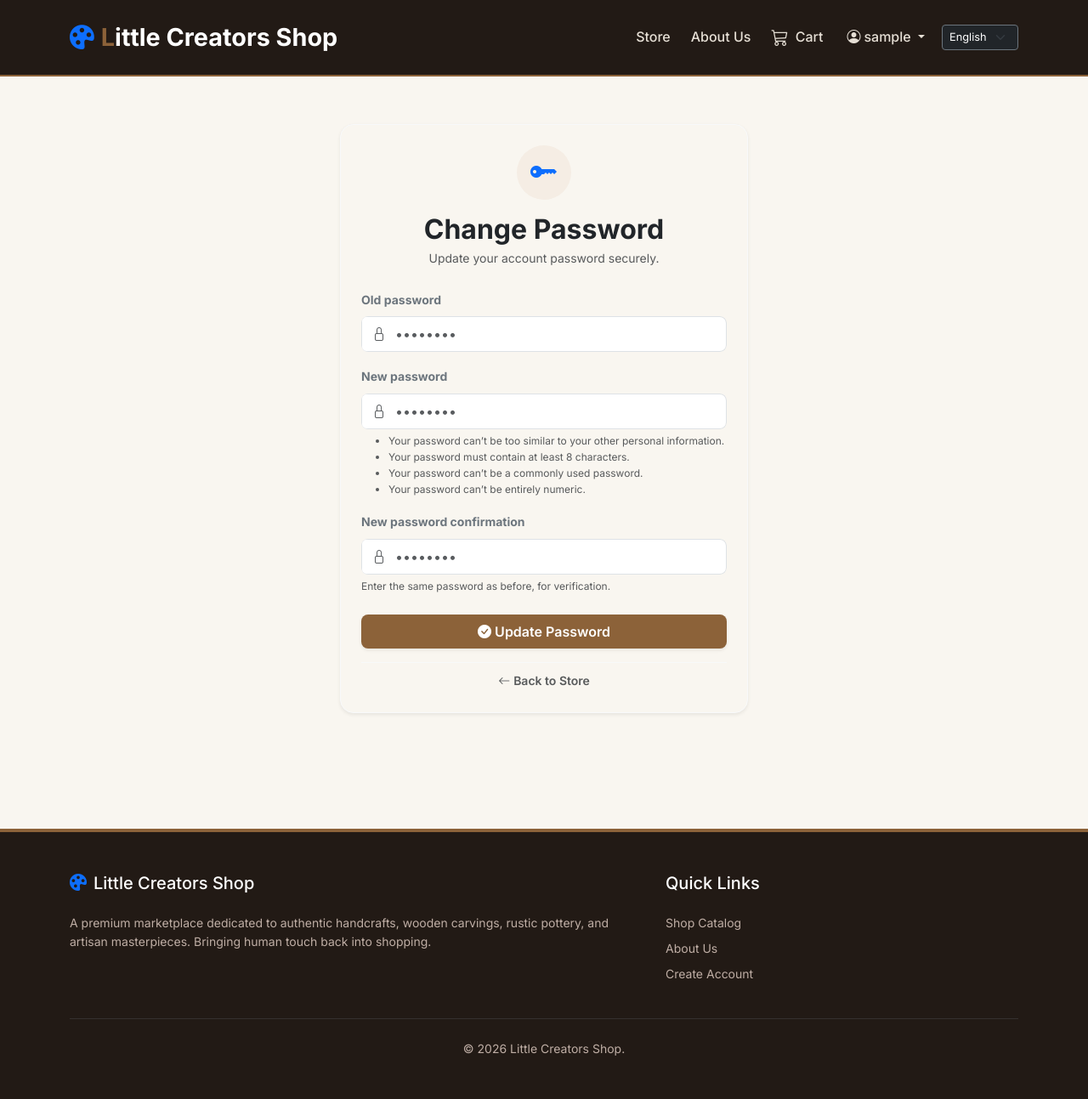
After one commit to melkadi84/SoffianProject, a Django app: page /password-change/ in a window 1280 px wide. The commit adds this page. Shown: the whole page at 85% size. Run offline with Django 5.2, Linux system fonts and the light colour scheme; the visitor is signed in with stand-in values (Sample User, id 1); data comes from the database, SQL or seed files in the repository; data that the repository does not hold is empty; parts of the project's set-up code (start-up, migrations or seed data) failed here and were passed over; some libraries are stand-ins or nearby versions; some web fonts are replaced.

Commit message:
Add password change option for registered email end-users, support TimestampSigner in verify email view, and add password change unit tests

```diff
--- a/core/templates/core/base.html
+++ b/core/templates/core/base.html
@@ -118,6 +118,10 @@
                              <ul class="dropdown-menu dropdown-menu-end shadow-sm border-0" aria-labelledby="userDropdown">
                                 <li><span class="dropdown-item-text text-muted small">{% t "Logged in with {}" user.get_auth_provider_display %}</span></li>
                                 <li><hr class="dropdown-divider"></li>
+                                {% if user.auth_provider == 'EMAIL' %}
+                                    <li><a class="dropdown-item" href="{% url 'password_change' %}"><i class="bi bi-key me-2"></i>{% t "Change Password" %}</a></li>
+                                    <li><hr class="dropdown-divider"></li>
+                                {% endif %}
                                 <li><a class="dropdown-item text-danger" href="{% url 'logout' %}"><i class="bi bi-box-arrow-right me-2"></i>{% t "Logout" %}</a></li>
                             </ul>
                         </li>
--- /dev/null
+++ b/core/templates/core/password_change.html
@@ -0,0 +1,60 @@
+{% extends 'core/base.html' %}
+{% load static %}
+{% load translate_tags %}
+
+{% block title %}{% t "Change Password" %} - Little Creators Shop{% endblock %}
+
+{% block content %}
+<div class="container animate-fade-in">
+    <div class="auth-container shadow-sm border border-light p-4 rounded-4" style="max-width: 480px; margin: 2rem auto; background: var(--color-bg, #fff);">
+        <div class="text-center mb-4">
+            <div class="bg-primary-light p-3 rounded-circle d-inline-flex align-items-center justify-content-center text-primary mb-3" style="background-color: var(--color-primary-light, #eef2ff); width: 64px; height: 64px;">
+                <i class="bi bi-key-fill fs-2"></i>
+            </div>
+            <h2 class="fw-bold m-0 text-dark">{% t "Change Password" %}</h2>
+            <p class="text-muted small mt-1">{% t "Update your account password securely." %}</p>
+        </div>
+
+        {% if form.errors %}
+            <div class="alert alert-danger py-2 px-3 small border-0 mb-3 rounded-3" style="background-color: #fde8e8; color: #9b1c1c;">
+                <i class="bi bi-exclamation-triangle-fill me-2"></i>
+                {% t "Please correct the errors below." %}
+            </div>
+        {% endif %}
+
+        <form method="POST" class="form-crafts">
+            {% csrf_token %}
+
+            {% for field in form %}
+                <div class="mb-3 text-start">
+                    <label for="{{ field.id_for_label }}" class="form-label small fw-bold text-secondary">{% t field.label %}</label>
+                    <div class="input-group shadow-sm-hover transition-all rounded-3 overflow-hidden">
+                        <span class="input-group-text bg-white border-end-0 py-2" style="border-color: #dee2e6;"><i class="bi bi-lock text-muted"></i></span>
+                        <input type="password" name="{{ field.html_name }}" id="{{ field.id_for_label }}" class="form-control border-start-0 ps-0 py-2" placeholder="••••••••" required style="border-color: #dee2e6;">
+                    </div>
+                    {% if field.errors %}
+                        <div class="text-danger small mt-1" style="font-size: 0.8rem;">
+                            {% for error in field.errors %}
+                                <div class="d-flex align-items-center gap-1"><i class="bi bi-x-circle-fill" style="font-size: 0.75rem;"></i> <span>{{ error }}</span></div>
+                            {% endfor %}
+                        </div>
+                    {% endif %}
+                    {% if field.help_text %}
+                        <div class="form-text small text-muted mt-1" style="font-size: 0.75rem;">
+                            {{ field.help_text|safe }}
+                        </div>
+                    {% endif %}
+                </div>
+            {% endfor %}
+
+            <button type="submit" class="btn btn-crafts-primary w-100 py-2 fw-semibold rounded-3 mt-2 shadow-sm transition-all hover-translate-y">
+                <i class="bi bi-check-circle-fill me-1"></i>{% t "Update Password" %}
+            </button>
+        </form>
+
+        <div class="text-center mt-3 pt-2 border-top border-light">
+            <a href="{% url 'store' %}" class="small text-muted fw-semibold text-decoration-none hover-text-primary transition-all"><i class="bi bi-arrow-left me-1"></i>{% t "Back to Store" %}</a>
+        </div>
+    </div>
+</div>
+{% endblock %}
--- a/core/translations.py
+++ b/core/translations.py
@@ -74,6 +74,12 @@ TRANSLATIONS = {
         'App Configurations': 'إعدادات التطبيق',
         'Media Files (Images & Screenshots)': 'ملفات الوسائط (الصور ولقطات الشاشة)',
         'Reset Catalog Data': 'إعادة تعيين بيانات المعرض',
+        'Change Password': 'تغيير كلمة المرور',
+        'Update your account password securely.': 'قم بتحديث كلمة مرور حسابك بشكل آمن.',
+        'Please correct the errors below.': 'يرجى تصحيح الأخطاء أدناه.',
+        'Update Password': 'تحديث كلمة المرور',
+        'Back to Store': 'العودة للمتجر',
+        'Password changed successfully!': 'تم تغيير كلمة المرور بنجاح!',
         'Confirmation Phrase': 'عبارة التأكيد',
         'Enter RESET DATABASE to confirm': 'أدخل RESET DATABASE للتأكيد',
         'This action is irreversible!': 'هذا الإجراء لا يمكن التراجع عنه!',
--- a/core/urls.py
+++ b/core/urls.py
@@ -16,4 +16,5 @@ urlpatterns = [
     path('order/success/<int:order_id>/', views.order_success_view, name='order_success'),
     path('about/', views.about_view, name='about'),
     path('product/<int:product_id>/review/', views.add_product_review, name='add_product_review'),
+    path('password-change/', views.CustomPasswordChangeView.as_view(), name='password_change'),
 ]
--- a/core/views.py
+++ b/core/views.py
@@ -2,7 +2,7 @@ from django.shortcuts import render, redirect, get_object_or_404
 from django.contrib.auth import login, logout, authenticate
 from django.contrib.auth.decorators import login_required
 from decimal import Decimal
-from django.core.signing import Signer, BadSignature
+from django.core.signing import TimestampSigner, BadSignature
 from django.core.mail import send_mail
 from django.contrib import messages
 from django.db.models import Q
@@ -12,7 +12,7 @@ from .models import Category, Product, Promotion, CustomUser, Order, OrderItem,
 from django.utils.http import url_has_allowed_host_and_scheme
 from core.translations import _t
 
-signer = Signer()
+signer = TimestampSigner()
 
 def store_view(request):
     """
@@ -488,3 +488,16 @@ def add_product_review(request, product_id):
 
     messages.success(request, _t("Thank you! Your review has been submitted successfully."))
     return redirect('product_detail', slug=product.slug)
+
+
+from django.contrib.auth.views import PasswordChangeView
+from django.contrib.messages.views import SuccessMessageMixin
+from django.urls import reverse_lazy
+from django.contrib.auth.mixins import LoginRequiredMixin
+
+class CustomPasswordChangeView(LoginRequiredMixin, SuccessMessageMixin, PasswordChangeView):
+    template_name = 'core/password_change.html'
+    success_url = reverse_lazy('store')
+
+    def get_success_message(self, cleaned_data):
+        return _t("Password changed successfully!")
```
Also changed, not shown: core/tests.py (+35 -0 lines).
